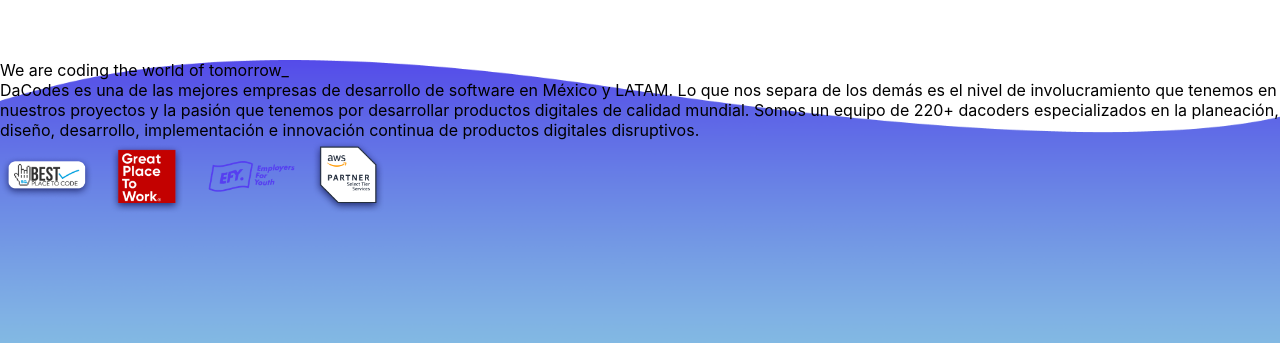
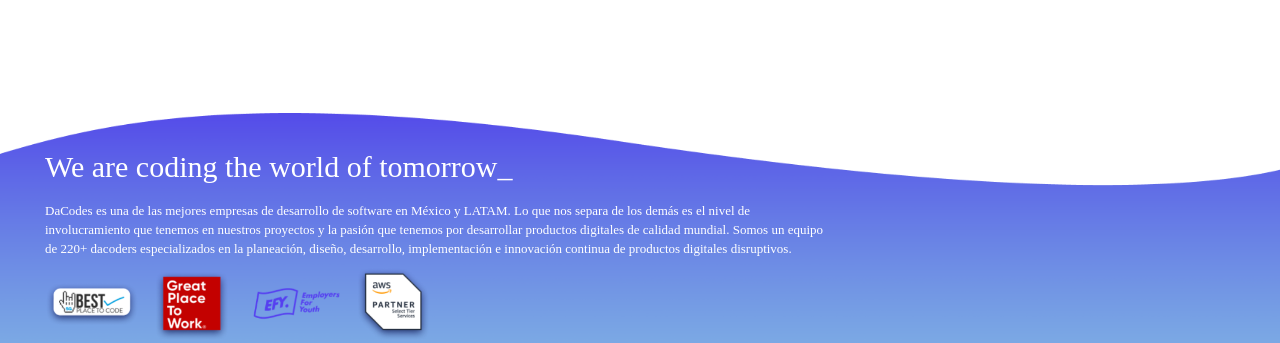
Before and after one commit to Luis-ghost/Project-react, a React (Create React App) app: page / in a window 1280 px wide. Shown: the part 457-800 px from the top of the page. Built offline with nearby package versions, Linux system fonts and the light colour scheme.

Commit message:
Footer commit finalizado

```diff
--- a/src/Components/Footer/Footer.module.css
+++ b/src/Components/Footer/Footer.module.css
@@ -5,7 +5,8 @@
 
 .Backg_page{
     width: 100%;
-    height: 283px;
+    height: 230px;
+    padding: 20px 45px;
 
     background-image: url(./Footer_icons/Footer_background.png);
     background-repeat: no-repeat;
@@ -18,5 +19,30 @@
 }
 
 .Logos_partner{
+    position: fixed;
+    bottom: 2px;
     width: 385px;
 }
+
+.Text_footer{
+    color: #FFFFFF;
+    word-wrap: break-word;
+    column-gap: 25px;
+    font-family: 'Poppins';
+}
+
+.Text_Thead{
+    font-weight: 500;
+    font-size: 30px;
+    line-height: 67.5px;
+    word-wrap: break-word;
+}
+
+.Text_Tbody{
+    width: 785px;
+    font-weight: 500;
+    font-size: 13px;
+    line-height: 19px;
+
+    word-wrap: break-word;
+}
--- a/src/Components/Footer/Footer.tsx
+++ b/src/Components/Footer/Footer.tsx
@@ -7,12 +7,13 @@ const Footer_page = () => {
     return(
         <div className={Style_Footer.Backg_page}>
             <div>
-                <div>
-                    <div>
+
+                <div className={Style_Footer.Text_footer}>
+                    <div className={Style_Footer.Text_Thead}>
                         <div>We are coding the world of tomorrow_</div>
                     </div>
 
-                    <div>
+                    <div className={Style_Footer.Text_Tbody}>
                         <div>
                             DaCodes es una de las mejores empresas de desarrollo de software en México y LATAM. Lo que nos separa de los demás es el nivel de involucramiento que tenemos en nuestros proyectos y la pasión que tenemos por desarrollar productos digitales de calidad mundial. Somos un equipo de 220+ dacoders especializados en la planeación, diseño, desarrollo, implementación e innovación continua de productos digitales disruptivos.
                         </div>
```
